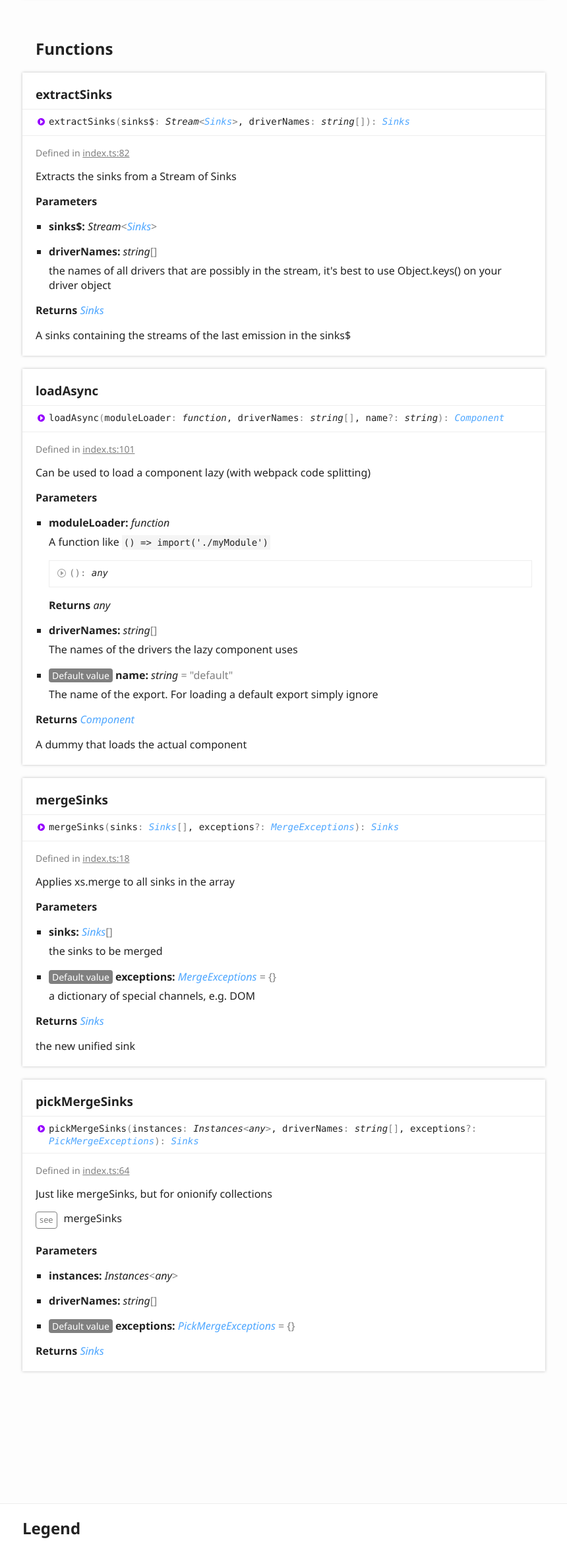
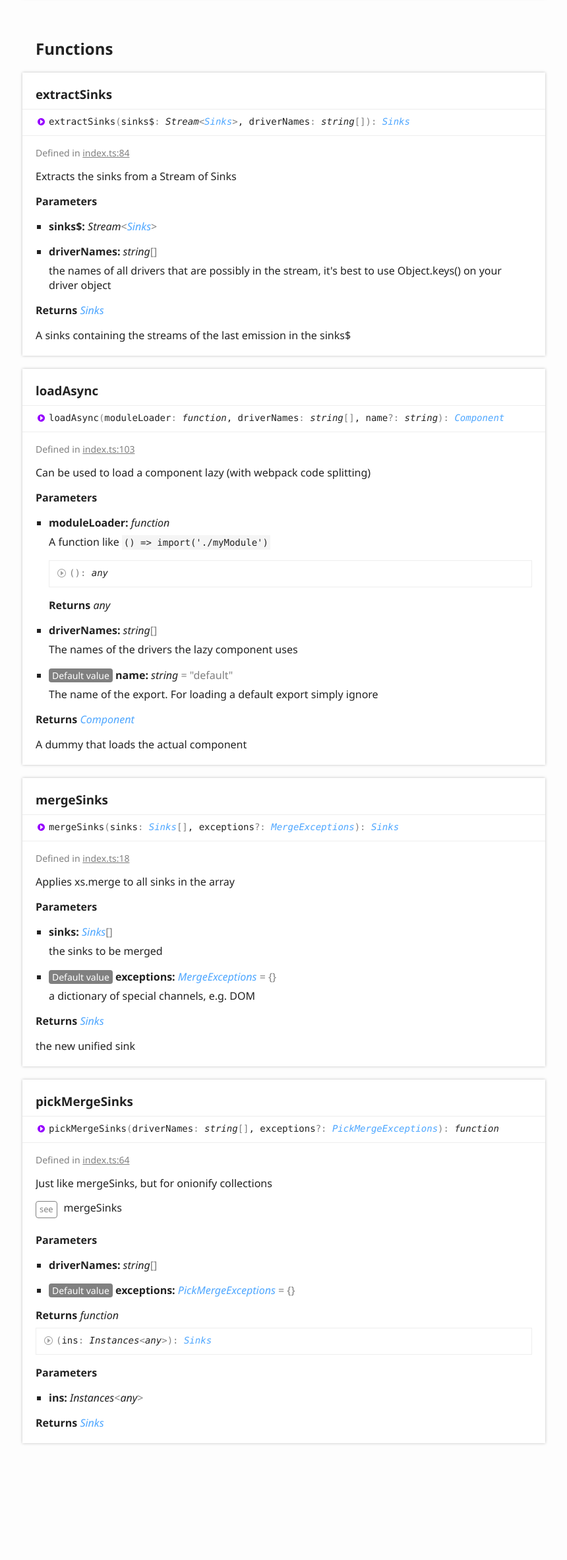
Before and after one commit to cyclejs-community/cyclejs-utils, a website: page docs/modules/_index_.html in a window 1280 px wide. Shown: the part 1419-3783 px from the top of the page at 66% size, without its empty margins (6-866 px from the left). Drawn offline with Linux system fonts and the light colour scheme.

Commit message:
Release 3.0.1

```diff
--- a/docs/modules/_index_.html
+++ b/docs/modules/_index_.html
@@ -105,7 +105,7 @@
 					<div class="tsd-signature tsd-kind-icon">Component<span class="tsd-signature-symbol">:</span> <span class="tsd-signature-type">function</span></div>
 					<aside class="tsd-sources">
 						<ul>
-							<li>Defined in <a href="https://github.com/cyclejs-community/cyclejs-utils/blob/d449a83/src/index.ts#L6">index.ts:6</a></li>
+							<li>Defined in <a href="https://github.com/cyclejs-community/cyclejs-utils/blob/8d74b60/src/index.ts#L6">index.ts:6</a></li>
 						</ul>
 					</aside>
 					<div class="tsd-type-declaration">
@@ -136,7 +136,7 @@
 					<div class="tsd-signature tsd-kind-icon">Sinks<span class="tsd-signature-symbol">:</span> <span class="tsd-signature-type">any</span></div>
 					<aside class="tsd-sources">
 						<ul>
-							<li>Defined in <a href="https://github.com/cyclejs-community/cyclejs-utils/blob/d449a83/src/index.ts#L4">index.ts:4</a></li>
+							<li>Defined in <a href="https://github.com/cyclejs-community/cyclejs-utils/blob/8d74b60/src/index.ts#L4">index.ts:4</a></li>
 						</ul>
 					</aside>
 				</section>
@@ -146,7 +146,7 @@
 					<div class="tsd-signature tsd-kind-icon">Sources<span class="tsd-signature-symbol">:</span> <span class="tsd-signature-type">any</span></div>
 					<aside class="tsd-sources">
 						<ul>
-							<li>Defined in <a href="https://github.com/cyclejs-community/cyclejs-utils/blob/d449a83/src/index.ts#L5">index.ts:5</a></li>
+							<li>Defined in <a href="https://github.com/cyclejs-community/cyclejs-utils/blob/8d74b60/src/index.ts#L5">index.ts:5</a></li>
 						</ul>
 					</aside>
 				</section>
@@ -163,7 +163,7 @@
 						<li class="tsd-description">
 							<aside class="tsd-sources">
 								<ul>
-									<li>Defined in <a href="https://github.com/cyclejs-community/cyclejs-utils/blob/d449a83/src/index.ts#L82">index.ts:82</a></li>
+									<li>Defined in <a href="https://github.com/cyclejs-community/cyclejs-utils/blob/8d74b60/src/index.ts#L84">index.ts:84</a></li>
 								</ul>
 							</aside>
 							<div class="tsd-comment tsd-typography">
@@ -198,7 +198,7 @@
 						<li class="tsd-description">
 							<aside class="tsd-sources">
 								<ul>
-									<li>Defined in <a href="https://github.com/cyclejs-community/cyclejs-utils/blob/d449a83/src/index.ts#L101">index.ts:101</a></li>
+									<li>Defined in <a href="https://github.com/cyclejs-community/cyclejs-utils/blob/8d74b60/src/index.ts#L103">index.ts:103</a></li>
 								</ul>
 							</aside>
 							<div class="tsd-comment tsd-typography">
@@ -254,7 +254,7 @@
 						<li class="tsd-description">
 							<aside class="tsd-sources">
 								<ul>
-									<li>Defined in <a href="https://github.com/cyclejs-community/cyclejs-utils/blob/d449a83/src/index.ts#L18">index.ts:18</a></li>
+									<li>Defined in <a href="https://github.com/cyclejs-community/cyclejs-utils/blob/8d74b60/src/index.ts#L18">index.ts:18</a></li>
 								</ul>
 							</aside>
 							<div class="tsd-comment tsd-typography">
@@ -286,13 +286,13 @@
 					<a name="pickmergesinks" class="tsd-anchor"></a>
 					<h3>pick<wbr>Merge<wbr>Sinks</h3>
 					<ul class="tsd-signatures tsd-kind-function tsd-parent-kind-external-module">
-						<li class="tsd-signature tsd-kind-icon">pick<wbr>Merge<wbr>Sinks<span class="tsd-signature-symbol">(</span>instances<span class="tsd-signature-symbol">: </span><span class="tsd-signature-type">Instances</span><span class="tsd-signature-symbol">&lt;</span><span class="tsd-signature-type">any</span><span class="tsd-signature-symbol">&gt;</span>, driverNames<span class="tsd-signature-symbol">: </span><span class="tsd-signature-type">string</span><span class="tsd-signature-symbol">[]</span>, exceptions<span class="tsd-signature-symbol">?: </span><a href="../interfaces/_index_.pickmergeexceptions.html" class="tsd-signature-type">PickMergeExceptions</a><span class="tsd-signature-symbol">)</span><span class="tsd-signature-symbol">: </span><a href="_index_.html#sinks" class="tsd-signature-type">Sinks</a></li>
+						<li class="tsd-signature tsd-kind-icon">pick<wbr>Merge<wbr>Sinks<span class="tsd-signature-symbol">(</span>driverNames<span class="tsd-signature-symbol">: </span><span class="tsd-signature-type">string</span><span class="tsd-signature-symbol">[]</span>, exceptions<span class="tsd-signature-symbol">?: </span><a href="../interfaces/_index_.pickmergeexceptions.html" class="tsd-signature-type">PickMergeExceptions</a><span class="tsd-signature-symbol">)</span><span class="tsd-signature-symbol">: </span><span class="tsd-signature-type">function</span></li>
 					</ul>
 					<ul class="tsd-descriptions">
 						<li class="tsd-description">
 							<aside class="tsd-sources">
 								<ul>
-									<li>Defined in <a href="https://github.com/cyclejs-community/cyclejs-utils/blob/d449a83/src/index.ts#L64">index.ts:64</a></li>
+									<li>Defined in <a href="https://github.com/cyclejs-community/cyclejs-utils/blob/8d74b60/src/index.ts#L64">index.ts:64</a></li>
 								</ul>
 							</aside>
 							<div class="tsd-comment tsd-typography">
@@ -308,16 +308,31 @@
 							<h4 class="tsd-parameters-title">Parameters</h4>
 							<ul class="tsd-parameters">
 								<li>
-									<h5>instances: <span class="tsd-signature-type">Instances</span><span class="tsd-signature-symbol">&lt;</span><span class="tsd-signature-type">any</span><span class="tsd-signature-symbol">&gt;</span></h5>
-								</li>
-								<li>
 									<h5>driverNames: <span class="tsd-signature-type">string</span><span class="tsd-signature-symbol">[]</span></h5>
 								</li>
 								<li>
 									<h5><span class="tsd-flag ts-flagDefault value">Default value</span> exceptions: <a href="../interfaces/_index_.pickmergeexceptions.html" class="tsd-signature-type">PickMergeExceptions</a><span class="tsd-signature-symbol"> =&nbsp;{}</span></h5>
 								</li>
 							</ul>
-							<h4 class="tsd-returns-title">Returns <a href="_index_.html#sinks" class="tsd-signature-type">Sinks</a></h4>
+							<h4 class="tsd-returns-title">Returns <span class="tsd-signature-type">function</span></h4>
+							<ul class="tsd-parameters">
+								<li class="tsd-parameter-siganture">
+									<ul class="tsd-signatures tsd-kind-type-literal tsd-is-not-exported">
+										<li class="tsd-signature tsd-kind-icon"><span class="tsd-signature-symbol">(</span>ins<span class="tsd-signature-symbol">: </span><span class="tsd-signature-type">Instances</span><span class="tsd-signature-symbol">&lt;</span><span class="tsd-signature-type">any</span><span class="tsd-signature-symbol">&gt;</span><span class="tsd-signature-symbol">)</span><span class="tsd-signature-symbol">: </span><a href="_index_.html#sinks" class="tsd-signature-type">Sinks</a></li>
+									</ul>
+									<ul class="tsd-descriptions">
+										<li class="tsd-description">
+											<h4 class="tsd-parameters-title">Parameters</h4>
+											<ul class="tsd-parameters">
+												<li>
+													<h5>ins: <span class="tsd-signature-type">Instances</span><span class="tsd-signature-symbol">&lt;</span><span class="tsd-signature-type">any</span><span class="tsd-signature-symbol">&gt;</span></h5>
+												</li>
+											</ul>
+											<h4 class="tsd-returns-title">Returns <a href="_index_.html#sinks" class="tsd-signature-type">Sinks</a></h4>
+										</li>
+									</ul>
+								</li>
+							</ul>
 						</li>
 					</ul>
 				</section>
--- a/package.json
+++ b/package.json
@@ -1,6 +1,6 @@
 {
   "name": "cyclejs-utils",
-  "version": "3.0.0",
+  "version": "3.0.1",
   "description": "A few utility functions for dealing with merging of sinks",
   "main": "lib/index.js",
   "typings": "lib/index.d.ts",
```
